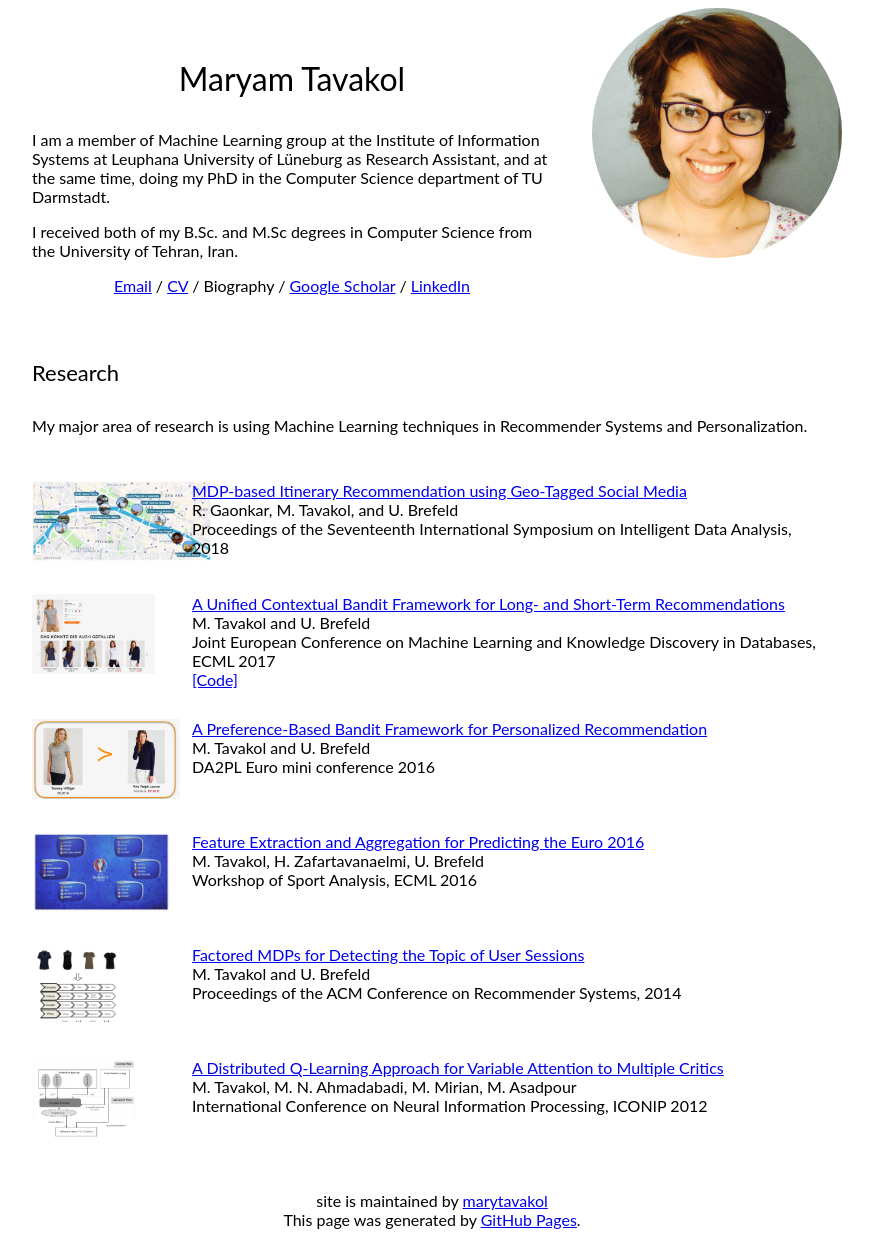
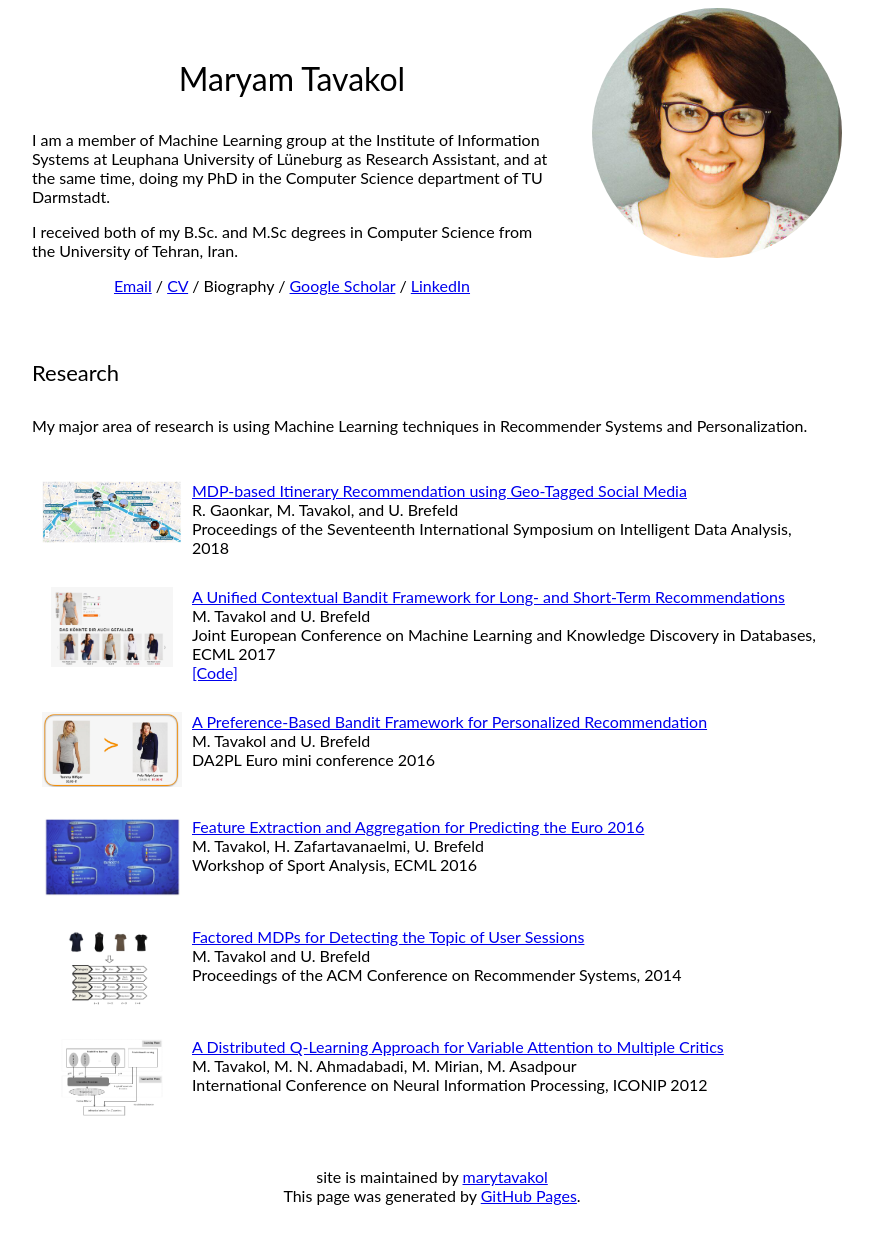
Before and after one commit to marytavakol/site, a Jekyll site: the page built from index.md, in a window 1280 px wide. Shown: the whole page, without its empty margins (208-1081 px from the left). Built offline with Jekyll 4.4.1, drawn with Linux system fonts in a browser that asks for light colours; after the commit the page ends 1213 px from its top, so only the background shows below that.

Commit message:
update image style

```diff
--- a/assets/css/style.css
+++ b/assets/css/style.css
@@ -51,4 +51,7 @@ footer{
 }
 .publication .left img{
 	max-height: 80px;
+	max-width: 140px;
+	display: block;
+	margin: 0 auto;
 }
```
